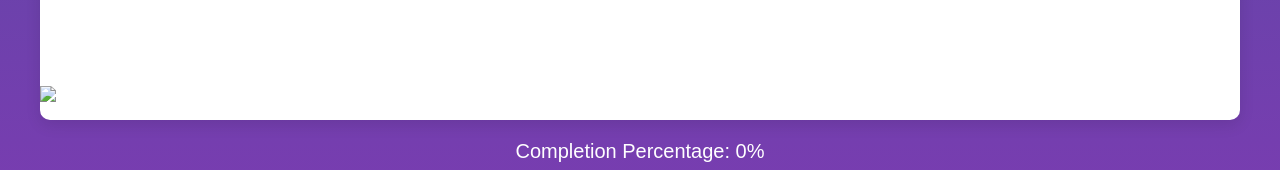
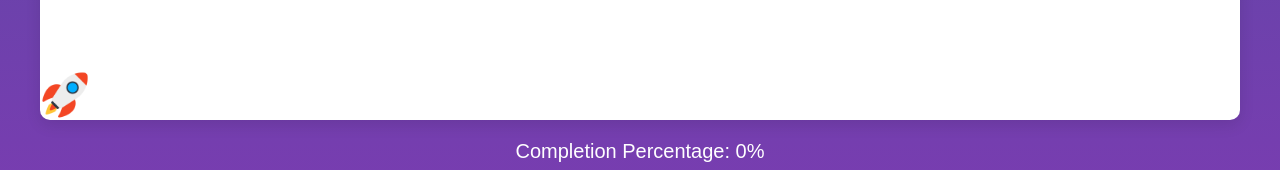
Before and after one commit to NamelessSoul1114/notiontest, a plain HTML site: page index.html in a window 1280 px wide. Shown: the part 536-706 px from the top of the page. Drawn offline with Linux system fonts and the light colour scheme.

Commit message:
Update index.html

```diff
--- a/index.html
+++ b/index.html
@@ -87,7 +87,7 @@
 
     <div class="chart-container">
         <div class="progress-line" id="graph-line"></div>
-        <img src="5537993.png" alt="Rocket" class="rocket" id="rocket">
+        <img src="rocket.png" alt="Rocket" class="rocket" id="rocket">
     </div>
 
     <div class="result">
```
